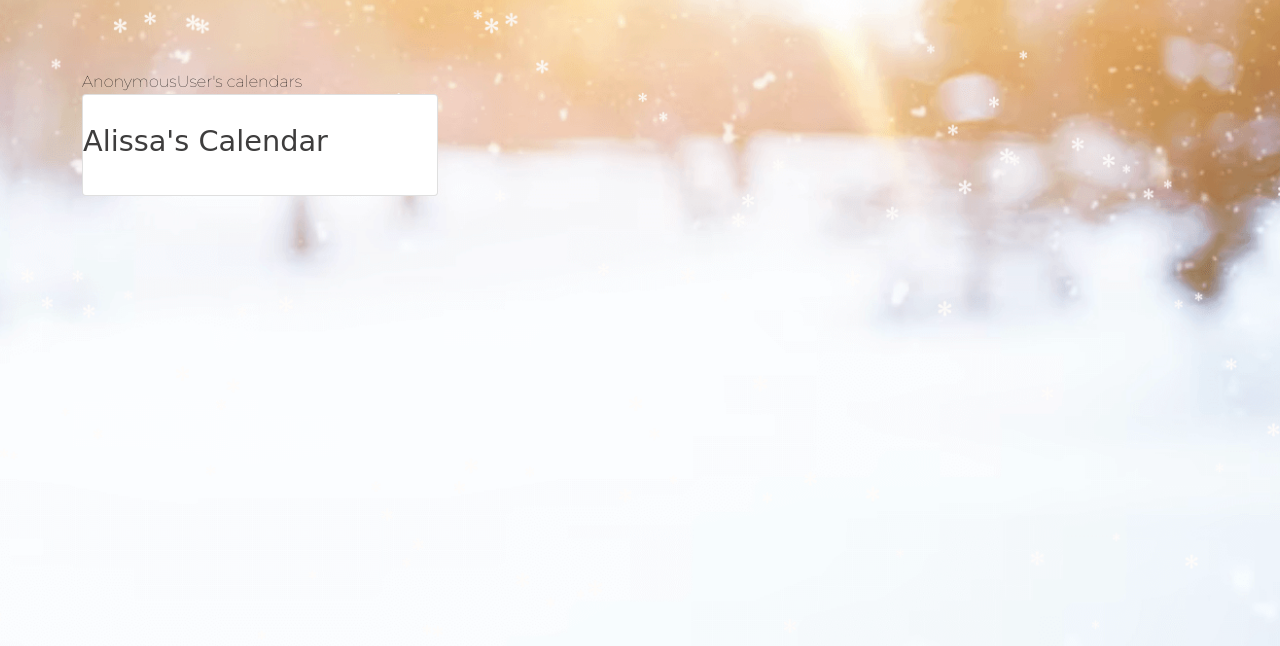
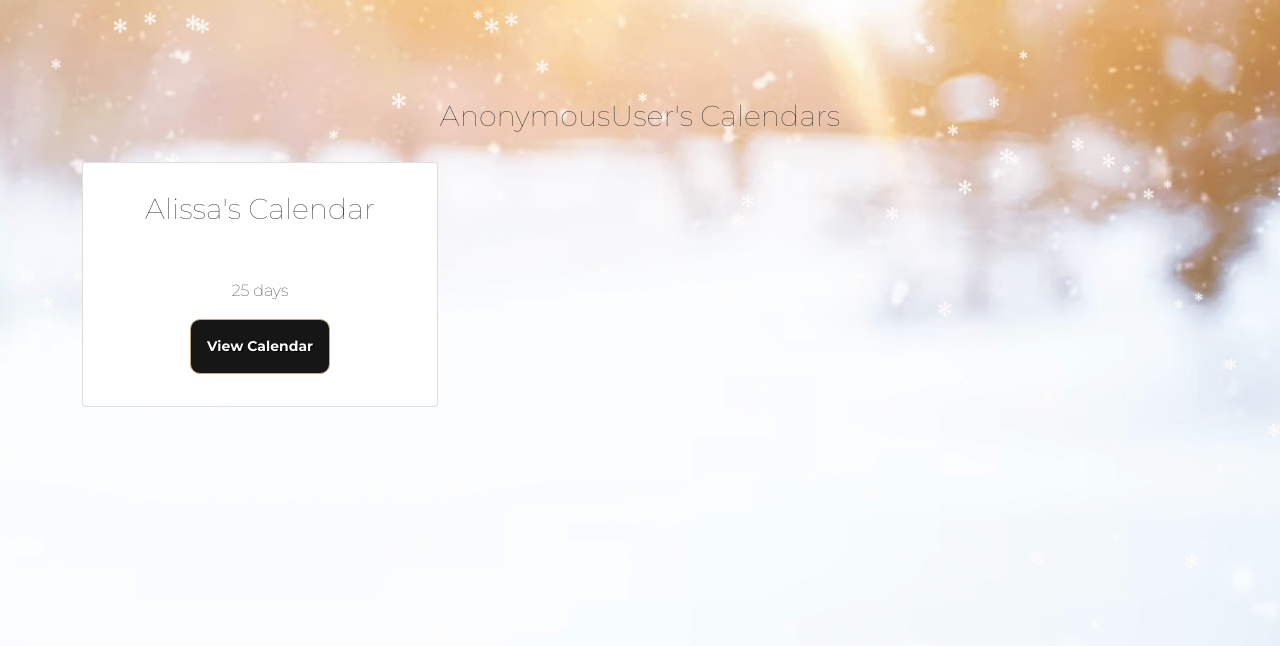
Before and after one commit to alissatroiano/team-4-hackathon, a Django app: page /dates/view_calendars/ in a window 1280 px wide. Shown: the part 122-768 px from the top of the page. Run offline with Django 3.2, Linux system fonts and the light colour scheme; data comes from the database, SQL or seed files in the repository; both versions use the stored data as it was after the commit; some libraries are stand-ins or nearby versions; some web fonts are replaced.

Commit message:
Troubleshoot edit view and update templates

```diff
--- /dev/null
+++ b/covidxmas/assets/css/_viewcalendar.css
@@ -0,0 +1,28 @@
+.btn-text {
+	color: #fafafa;
+	text-decoration: none;
+	font-weight: bold;
+	text-shadow: 1px 1px 1px #000;
+}
+
+a:hover {
+	color: #fafafa;
+	text-decoration: none;
+}
+
+.btn:hover {
+	background-color: rgba(233, 15, 37, 0.749);
+	backdrop-filter: blur(20px);
+}
+
+h1 {
+    font-family: 'Montserrat', sans-serif;
+}
+
+.card-title {
+	text-align: center;
+}
+
+.card-body {
+	text-align: center;
+}
--- a/covidxmas/assets/css/styles.css
+++ b/covidxmas/assets/css/styles.css
@@ -9,3 +9,4 @@
 @import "_hero.css";
 @import "_flakes.css";
 @import "_snowfall.css";
+@import "_viewcalendar.css";
--- a/covidxmas/dates/templates/edit_calendar.html
+++ b/covidxmas/dates/templates/edit_calendar.html
@@ -3,6 +3,10 @@
 
 {% block content %}
 
-{{ form.as_table }}
+{% if formset %}
+{% for form in formset %}
+
+{% endfor %}
+{% endif %}
 
 {% endblock %}
--- a/covidxmas/dates/templates/view_calendars.html
+++ b/covidxmas/dates/templates/view_calendars.html
@@ -1,9 +1,7 @@
 {% extends 'base_template.html' %}
 
-
 {% block content %}
-
-
+<!--Calendar Section-->
 <section class="calendar mt-5 pt-5">
 	<!--container-->
 	<div class="container">
@@ -12,7 +10,7 @@
 			<!--col-12-->
 			{% if calendars %}
 			<div class="col-12 mt-5 pt-5">
-				{{ user }}'s calendars
+				<h1 class="text-center">{{ user }}'s Calendars</h1>
 			</div>
 			{% endif %}
 			<!--/col-12-->
@@ -28,6 +26,15 @@
 					<div class="card-title">
 						<h1>{{ calendar.name }}</h1>
 					</div>
+					<div class="card-body">
+						<div class="row text-center">
+							<p>{{ calendar.days }} days</p>
+						</div>
+						<div class="row justify-content-center">
+							<button class="btn btn-sm" style="width: fit-content;">
+								<a class="btn-text">View Calendar</a>
+						</div>
+					</div>
 				</div>
 				{% endfor %}
 			</div>
@@ -38,9 +45,6 @@
 	<!--row-->
 	</div>
 	<!--/container-->
-	</div>
 </section>
-
-
-
+<!--./Calendar-Section-->
 {% endblock %}
--- a/covidxmas/dates/views.py
+++ b/covidxmas/dates/views.py
@@ -1,9 +1,11 @@
-from django.shortcuts import render, redirect, get_object_or_404
+from django.core.files.base import ContentFile
+from django.db.models.fields import PositiveBigIntegerField
+from django.shortcuts import render, redirect, reverse, get_object_or_404
 from django.contrib.auth.decorators import login_required
 
 from django.forms.models import modelformset_factory
 from .models import Date, Calendar
-from .forms import DateForm
+from .forms import CalendarForm, DateForm
 
 # Create your views here.
 def create_calendar(request):
@@ -21,15 +23,21 @@ def view_calendars(request):
     return render(request, 'view_calendars.html', {'calendars': calendars})
 
 
+# The edit calendar view is currently broken :(
 @login_required
 def edit_calendar(request, calendar_id):
     """ A view to edit an existing calendar """
     calendar = get_object_or_404(Calendar, pk=calendar_id)
 
     if request.method == 'POST':
-        form = DateForm(request.POST, instance=calendar)
-        if form.is_valid():
-            form.save()
-            return redirect('view_calendars')
+        formset = CalendarForm(request.PositiveBigIntegerField, request.POST, instance=calendar)
+        if formset.is_valid():
+            formset.save()
+            return redirect(reverse('view_calendars'))
 
-    return render(request, 'edit_calendar.html', {'calendar': calendar})
+    context = {
+        'formset': formset,
+        'calendar': calendar,
+    }
+
+    return render('edit_calendar.html', request, context)
```
Also changed, not shown: covidxmas/dates/templates/create_calendar.html (+2 -7 lines), covidxmas/db.sqlite3.
